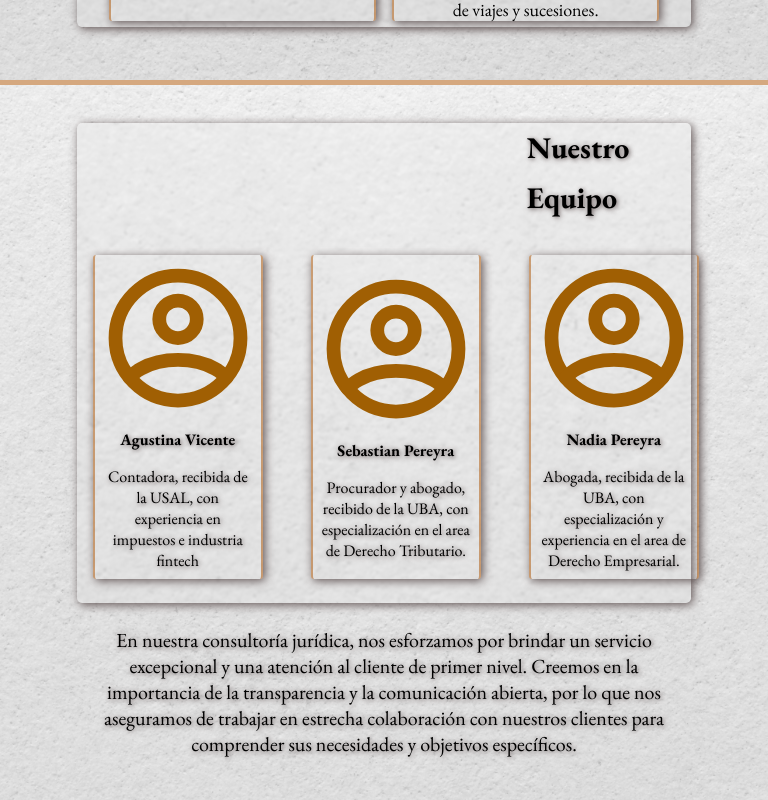
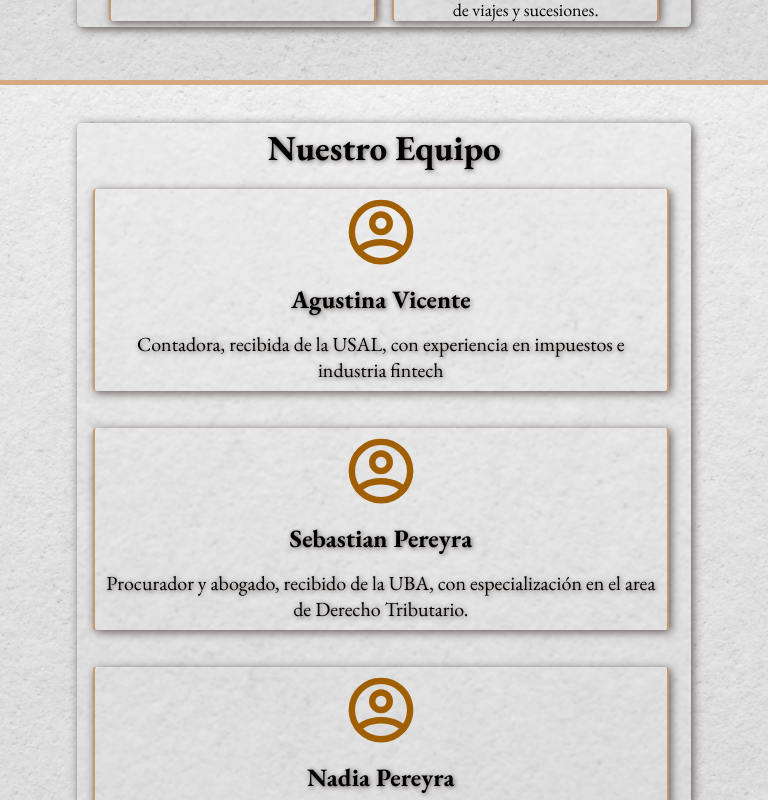
Before and after one commit to AgusPereyraa/juridicoContable, a React (Create React App) app: page / in a window 768 px wide. Shown: the part 1520-2320 px from the top of the page. Built offline with nearby package versions, Linux system fonts and the light colour scheme.

Commit message:
responsive 768 team

```diff
--- a/src/Components/MainTeam/mainTeam.css
+++ b/src/Components/MainTeam/mainTeam.css
@@ -74,6 +74,41 @@
     text-shadow: 1px 1px 5px #625555;
     padding: 1rem;
     text-align: center;
+}
+
+@media (min-width: 427px) and (max-width: 768px) {
+    .teamMain {
+        height: 90vh;
+    }
+
+    .teamTitle {
+        margin: 0;
+        text-align: center;
+        font-size: 35px;
+    }
+
+    .teamAdmin {
+        flex-direction: column;
+        margin-top: 0;
+        gap: .3rem;
+        width: 75vw;
+    }
+
+    .admin img {
+        height: 70px;
+    }
+
+    .admin h4 {
+        font-size: 25px;
+    }
+
+    .admin p {
+        font-size: 20px;
+    }
+
+    .teamDesc {
+        display: none;
+    }
 }
 
 @media (min-width: 377px) and (max-width: 426px) {
```
